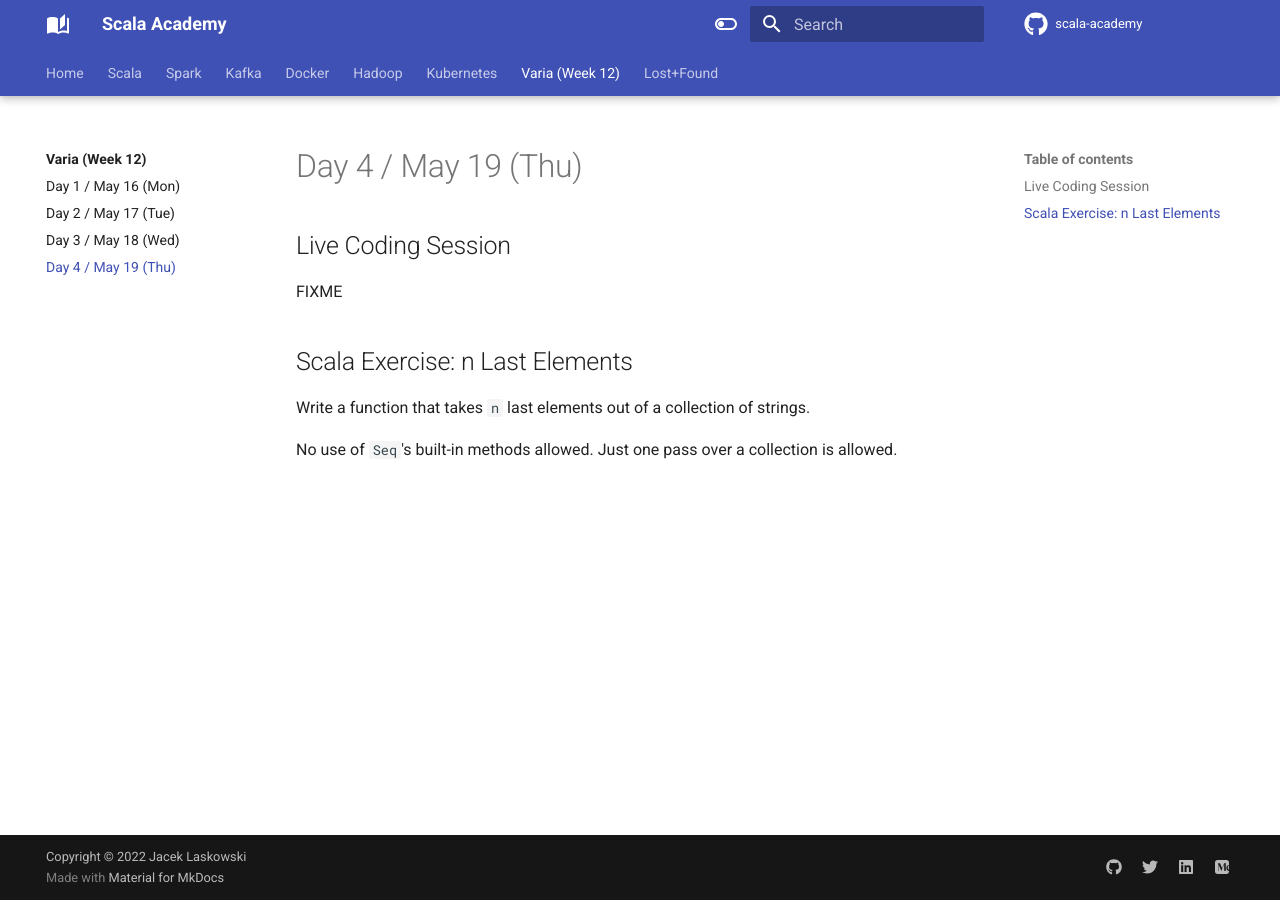
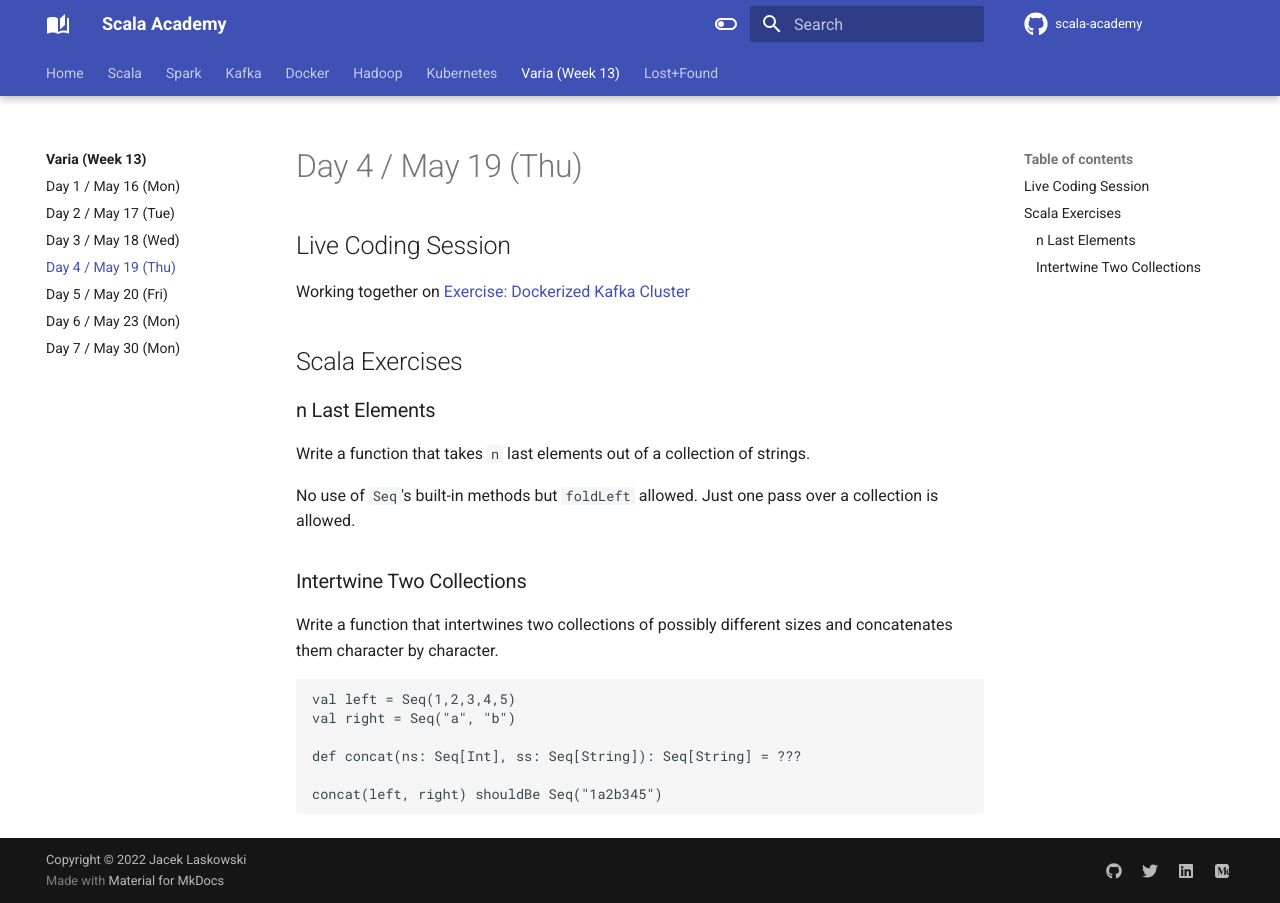
Before and after one commit to jaceklaskowski/scala-academy, an MkDocs documentation site: the page built from docs/varia/004.md, in a window 1280 px wide. Built offline with MkDocs 1.6.1 and Material for MkDocs 9.7.7, drawn with Linux system fonts in a browser that asks for light colours; comment, search, counter and statistics services are not loaded.

Commit message:
Varia / Days 5-7

````diff
--- a/docs/varia/004.md
+++ b/docs/varia/004.md
@@ -2,10 +2,25 @@
 
 ## Live Coding Session
 
-FIXME
+Working together on [Exercise: Dockerized Kafka Cluster](./003.md#exercise-dockerized-kafka-streams-application)
 
-## Scala Exercise: n Last Elements
+## Scala Exercises
+
+### n Last Elements
 
 Write a function that takes `n` last elements out of a collection of strings.
 
-No use of `Seq`'s built-in methods allowed. Just one pass over a collection is allowed.
+No use of `Seq`'s built-in methods but `foldLeft` allowed. Just one pass over a collection is allowed.
+
+### Intertwine Two Collections
+
+Write a function that intertwines two collections of possibly different sizes and concatenates them character by character.
+
+```text
+val left = Seq(1,2,3,4,5)
+val right = Seq("a", "b")
+
+def concat(ns: Seq[Int], ss: Seq[String]): Seq[String] = ???
+
+concat(left, right) shouldBe Seq("1a2b345")
+```
--- a/docs/varia/index.md
+++ b/docs/varia/index.md
@@ -1,5 +1,7 @@
-# Varia (Week 12)
+# Varia (Weeks 12 and 13)
 
-This is the last Week 12 of our 3-month-long learning journey called Scala Academy.
+This is the last Weeks 12 and 13 (just Monday) of our 3-month-long learning journey called Scala Academy.
 
 This is to review all the topics once again, paying particular focus on gaps in our understanding.
+
+It takes the whole Week 12 (May 16-20) and two Mondays (May 23 and 30).
--- a/mkdocs.yml
+++ b/mkdocs.yml
@@ -89,6 +89,7 @@ extra:
     docs: https://hadoop.apache.org/docs/r3.3.2
     version: 3.3.2
   kafka:
+    docs: https://kafka.apache.org/31/documentation
     javadoc: https://kafka.apache.org/31/javadoc
     version: 3.1.0
   scala:
@@ -182,12 +183,15 @@ nav:
     - kubernetes/index.md
     - kubernetes/001.md
     - kubernetes/002.md
-  - Varia (Week 12):
+  - Varia (Week 13):
     - varia/index.md
     - varia/001.md
     - varia/002.md
     - varia/003.md
     - varia/004.md
+    - varia/005.md
+    - varia/006.md
+    - varia/007.md
   - Lost+Found:
     - repos/index.md
     - todo.md
````
Also changed, not shown: docs/repos/index.md (+2 -0 lines), docs/todo.md (+0 -14 lines), docs/varia/005.md (added, +44 -0 lines), docs/varia/006.md (added, +23 -0 lines), docs/varia/007.md (added, +5 -0 lines).
